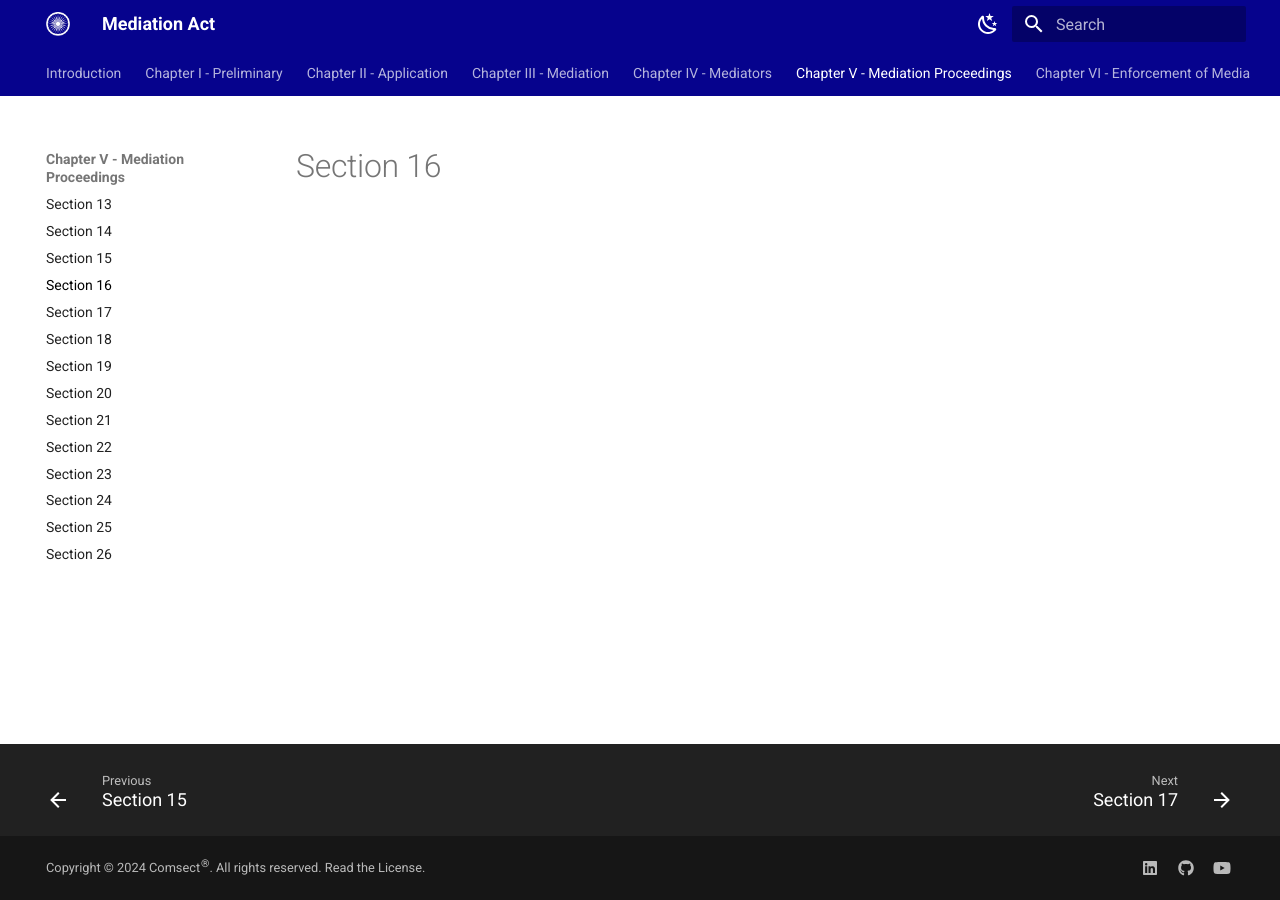
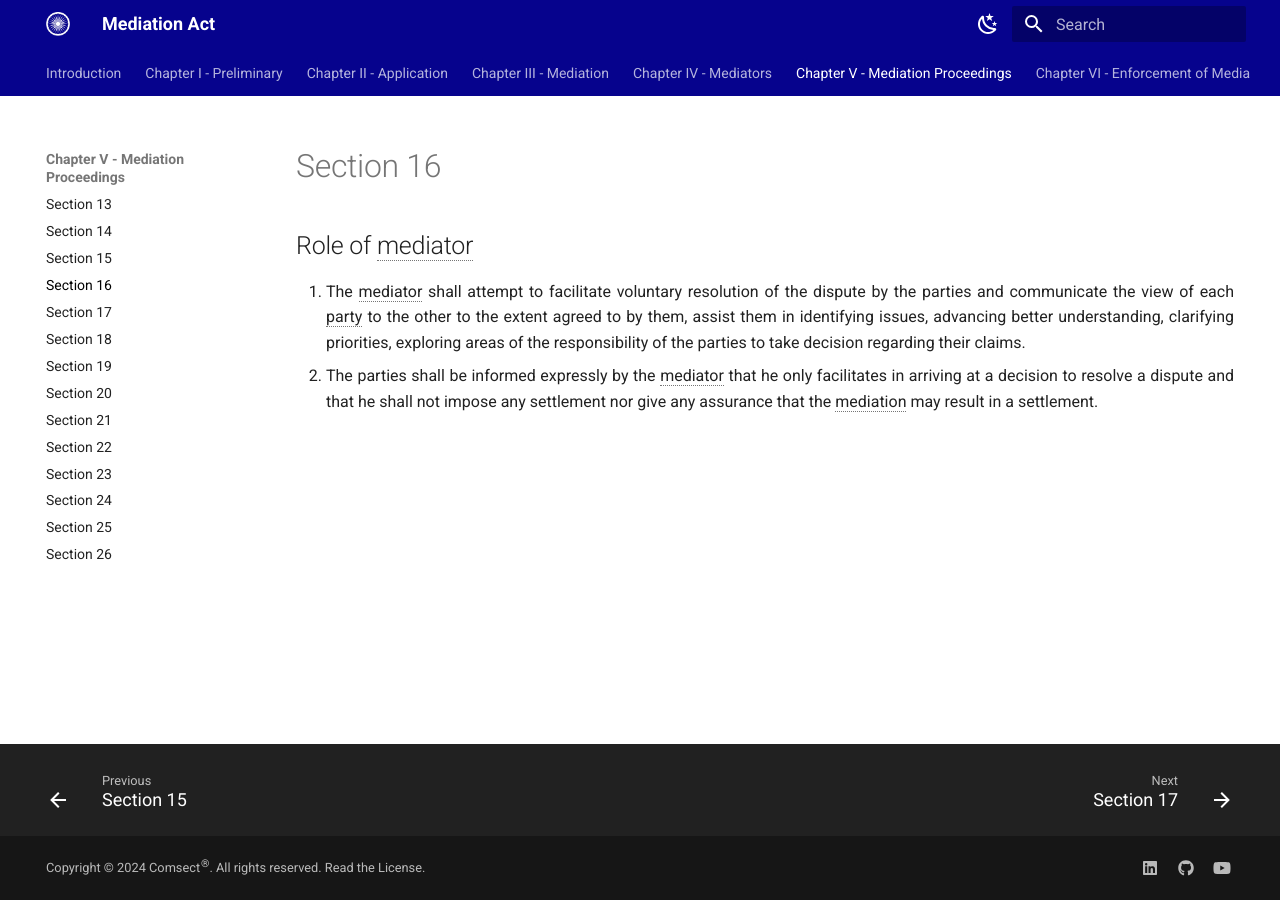
Before and after one commit to comsect/mediation-act, an MkDocs documentation site: the page built from docs/en/16.md, in a window 1280 px wide. Built offline with MkDocs 1.6.1 and Material for MkDocs 9.7.7, drawn with Linux system fonts in a browser that asks for light colours.

Commit message:
add section-sixteen

```diff
--- a/docs/en/16.md
+++ b/docs/en/16.md
@@ -3,3 +3,8 @@ hide:
     - toc
 description: Role of mediator
 ---
+
+## Role of mediator
+
+1. The mediator shall attempt to facilitate voluntary resolution of the dispute by the parties and communicate the view of each party to the other to the extent agreed to by them, assist them in identifying issues, advancing better understanding, clarifying priorities, exploring areas of the responsibility of the parties to take decision regarding their claims.
+2. The parties shall be informed expressly by the mediator that he only facilitates in arriving at a decision to resolve a dispute and that he shall not impose any settlement nor give any assurance that the mediation may result in a settlement.
```
